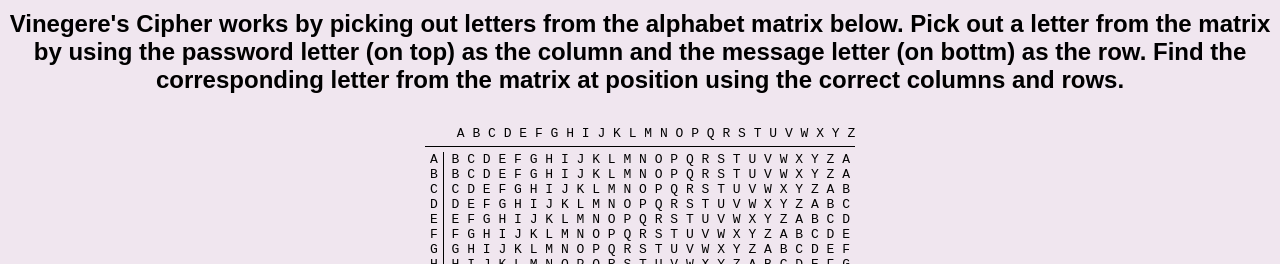
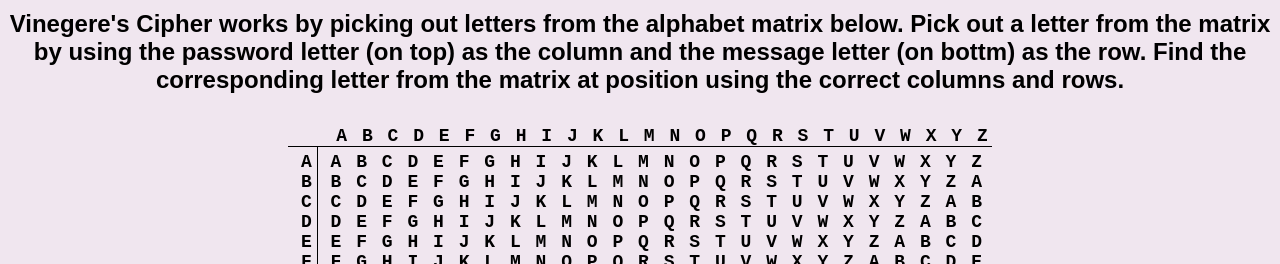
Before and after one commit to ConleyPotter/vigenereCipher, a website: page app/cipher.html in a window 1280 px wide. Both pictures are taken after typing "Sample", "Sample" into the empty fields and a click on the button "Submit". Shown: the part 523-787 px from the top of the page. Drawn offline with Linux system fonts and the light colour scheme; a web font is replaced by a local one.

Commit message:
fixed alphabet spacing

```diff
--- a/app/cipher.html
+++ b/app/cipher.html
@@ -30,10 +30,10 @@
         Vinegere's Cipher works by picking out letters from the alphabet matrix below. Pick out a letter from the matrix by using the password letter (on top) as the column and the message letter (on bottm) as the row. Find the corresponding letter from the matrix at position using the correct columns and rows.
       </h4>
 
-      <p class="monospace">
+      <h5 class="monospace">
         <span class="col-keys"><span class="col-key first-col">A</span> <span class="col-key">B</span> <span class="col-key">C</span> <span class="col-key">D</span> <span class="col-key">E</span> <span class="col-key">F</span> <span class="col-key">G</span> <span class="col-key">H</span> <span class="col-key">I</span> <span class="col-key">J</span> <span class="col-key">K</span> <span class="col-key">L</span> <span class="col-key">M</span> <span class="col-key">N</span> <span class="col-key">O</span> <span class="col-key">P</span> <span class="col-key">Q</span> <span class="col-key">R</span> <span class="col-key">S</span> <span class="col-key">T</span> <span class="col-key">U</span> <span class="col-key">V</span> <span class="col-key">W</span> <span class="col-key">X</span> <span class="col-key">Y</span> <span class="col-key">Z</span></span>
         <br/>
-          <span class="row-key">A</span> <span class="letter col-A row-A">B</span> <span class="letter col-B row-A">C</span> <span class="letter col-C row-A">D</span> <span class="letter col-D row-A">E</span> <span class="letter col-E row-A">F</span> <span class="letter col-F row-A">G</span> <span class="letter col-G row-A">H</span> <span class="letter col-H row-A">I</span> <span class="letter col-I row-A">J</span> <span class="letter col-J row-A">K</span> <span class="letter col-K row-A">L</span> <span class="letter col-L row-A">M</span> <span class="letter col-M row-A">N</span> <span class="letter col-N row-A">O</span> <span class="letter col-O row-A">P</span> <span class="letter col-P row-A">Q</span> <span class="letter col-Q row-A">R</span> <span class="letter col-R row-A">S</span> <span class="letter col-S row-A">T</span> <span class="letter col-T row-A">U</span> <span class="letter col-U row-A">V</span> <span class="letter col-V row-A">W</span> <span class="letter col-W row-A">X</span> <span class="letter col-X row-A">Y</span> <span class="letter col-Y row-A">Z</span> <span class="letter col-Z row-A">A</span><br/>
+          <span class="row-key">A</span> <span class="letter col-A row-A">A</span> <span class="letter col-B row-A">B</span> <span class="letter col-C row-A">C</span> <span class="letter col-D row-A">D</span> <span class="letter col-E row-A">E</span> <span class="letter col-F row-A">F</span> <span class="letter col-G row-A">G</span> <span class="letter col-H row-A">H</span> <span class="letter col-I row-A">I</span> <span class="letter col-J row-A">J</span> <span class="letter col-K row-A">K</span> <span class="letter col-L row-A">L</span> <span class="letter col-M row-A">M</span> <span class="letter col-N row-A">N</span> <span class="letter col-O row-A">O</span> <span class="letter col-P row-A">P</span> <span class="letter col-Q row-A">Q</span> <span class="letter col-R row-A">R</span> <span class="letter col-S row-A">S</span> <span class="letter col-T row-A">T</span> <span class="letter col-U row-A">U</span> <span class="letter col-V row-A">V</span> <span class="letter col-W row-A">W</span> <span class="letter col-X row-A">X</span> <span class="letter col-Y row-A">Y</span> <span class="letter col-Z row-A">Z</span><br/>
           <span class="row-key">B</span> <span class="letter col-A row-B">B</span> <span class="letter col-B row-B">C</span> <span class="letter col-C row-B">D</span> <span class="letter col-D row-B">E</span> <span class="letter col-E row-B">F</span> <span class="letter col-F row-B">G</span> <span class="letter col-G row-B">H</span> <span class="letter col-H row-B">I</span> <span class="letter col-I row-B">J</span> <span class="letter col-J row-B">K</span> <span class="letter col-K row-B">L</span> <span class="letter col-L row-B">M</span> <span class="letter col-M row-B">N</span> <span class="letter col-N row-B">O</span> <span class="letter col-O row-B">P</span> <span class="letter col-P row-B">Q</span> <span class="letter col-Q row-B">R</span> <span class="letter col-R row-B">S</span> <span class="letter col-S row-B">T</span> <span class="letter col-T row-B">U</span> <span class="letter col-U row-B">V</span> <span class="letter col-V row-B">W</span> <span class="letter col-W row-B">X</span> <span class="letter col-X row-B">Y</span> <span class="letter col-Y row-B">Z</span> <span class="letter col-Z row-B">A</span><br/>
           <span class="row-key">C</span> <span class="letter col-A row-C">C</span> <span class="letter col-B row-C">D</span> <span class="letter col-C row-C">E</span> <span class="letter col-D row-C">F</span> <span class="letter col-E row-C">G</span> <span class="letter col-F row-C">H</span> <span class="letter col-G row-C">I</span> <span class="letter col-H row-C">J</span> <span class="letter col-I row-C">K</span> <span class="letter col-J row-C">L</span> <span class="letter col-K row-C">M</span> <span class="letter col-L row-C">N</span> <span class="letter col-M row-C">O</span> <span class="letter col-N row-C">P</span> <span class="letter col-O row-C">Q</span> <span class="letter col-P row-C">R</span> <span class="letter col-Q row-C">S</span> <span class="letter col-R row-C">T</span> <span class="letter col-S row-C">U</span> <span class="letter col-T row-C">V</span> <span class="letter col-U row-C">W</span> <span class="letter col-V row-C">X</span> <span class="letter col-W row-C">Y</span> <span class="letter col-X row-C">Z</span> <span class="letter col-Y row-C">A</span> <span class="letter col-Z row-C">B</span><br/>
           <span class="row-key">D</span> <span class="letter col-A row-D">D</span> <span class="letter col-B row-D">E</span> <span class="letter col-C row-D">F</span> <span class="letter col-D row-D">G</span> <span class="letter col-E row-D">H</span> <span class="letter col-F row-D">I</span> <span class="letter col-G row-D">J</span> <span class="letter col-H row-D">K</span> <span class="letter col-I row-D">L</span> <span class="letter col-J row-D">M</span> <span class="letter col-K row-D">N</span> <span class="letter col-L row-D">O</span> <span class="letter col-M row-D">P</span> <span class="letter col-N row-D">Q</span> <span class="letter col-O row-D">R</span> <span class="letter col-P row-D">S</span> <span class="letter col-Q row-D">T</span> <span class="letter col-R row-D">U</span> <span class="letter col-S row-D">V</span> <span class="letter col-T row-D">W</span> <span class="letter col-U row-D">X</span> <span class="letter col-V row-D">Y</span> <span class="letter col-W row-D">Z</span> <span class="letter col-X row-D">A</span> <span class="letter col-Y row-D">B</span> <span class="letter col-Z row-D">C</span><br/>
@@ -59,7 +59,7 @@
           <span class="row-key">X</span> <span class="letter col-A row-X">X</span> <span class="letter col-B row-X">Y</span> <span class="letter col-C row-X">Z</span> <span class="letter col-D row-X">A</span> <span class="letter col-E row-X">B</span> <span class="letter col-F row-X">C</span> <span class="letter col-G row-X">D</span> <span class="letter col-H row-X">E</span> <span class="letter col-I row-X">F</span> <span class="letter col-J row-X">G</span> <span class="letter col-K row-X">H</span> <span class="letter col-L row-X">I</span> <span class="letter col-M row-X">J</span> <span class="letter col-N row-X">K</span> <span class="letter col-O row-X">L</span> <span class="letter col-P row-X">M</span> <span class="letter col-Q row-X">N</span> <span class="letter col-R row-X">O</span> <span class="letter col-S row-X">P</span> <span class="letter col-T row-X">Q</span> <span class="letter col-U row-X">R</span> <span class="letter col-V row-X">S</span> <span class="letter col-W row-X">T</span> <span class="letter col-X row-X">U</span> <span class="letter col-Y row-X">V</span> <span class="letter col-Z row-X">W</span><br/>
           <span class="row-key">Y</span> <span class="letter col-A row-Y">Y</span> <span class="letter col-B row-Y">Z</span> <span class="letter col-C row-Y">A</span> <span class="letter col-D row-Y">B</span> <span class="letter col-E row-Y">C</span> <span class="letter col-F row-Y">D</span> <span class="letter col-G row-Y">E</span> <span class="letter col-H row-Y">F</span> <span class="letter col-I row-Y">G</span> <span class="letter col-J row-Y">H</span> <span class="letter col-K row-Y">I</span> <span class="letter col-L row-Y">J</span> <span class="letter col-M row-Y">K</span> <span class="letter col-N row-Y">L</span> <span class="letter col-O row-Y">M</span> <span class="letter col-P row-Y">N</span> <span class="letter col-Q row-Y">O</span> <span class="letter col-R row-Y">P</span> <span class="letter col-S row-Y">Q</span> <span class="letter col-T row-Y">R</span> <span class="letter col-U row-Y">S</span> <span class="letter col-V row-Y">T</span> <span class="letter col-W row-Y">U</span> <span class="letter col-X row-Y">V</span> <span class="letter col-Y row-Y">W</span> <span class="letter col-Z row-Y">X</span><br/>
           <span class="row-key">Z</span> <span class="letter col-A row-Z">Z</span> <span class="letter col-B row-Z">A</span> <span class="letter col-C row-Z">B</span> <span class="letter col-D row-Z">C</span> <span class="letter col-E row-Z">D</span> <span class="letter col-F row-Z">E</span> <span class="letter col-G row-Z">F</span> <span class="letter col-H row-Z">G</span> <span class="letter col-I row-Z">H</span> <span class="letter col-J row-Z">I</span> <span class="letter col-K row-Z">J</span> <span class="letter col-L row-Z">K</span> <span class="letter col-M row-Z">L</span> <span class="letter col-N row-Z">M</span> <span class="letter col-O row-Z">N</span> <span class="letter col-P row-Z">O</span> <span class="letter col-Q row-Z">P</span> <span class="letter col-R row-Z">Q</span> <span class="letter col-S row-Z">R</span> <span class="letter col-T row-Z">S</span> <span class="letter col-U row-Z">T</span> <span class="letter col-V row-Z">U</span> <span class="letter col-W row-Z">V</span> <span class="letter col-X row-Z">W</span> <span class="letter col-Y row-Z">X</span> <span class="letter col-Z row-Z">Y</span><br/>
-      </p>
+      </h5>
     </div>
 
   </div>
--- a/app/cipher.js
+++ b/app/cipher.js
@@ -53,7 +53,7 @@ document.addEventListener('letterPressed', (event) => {
       letter.classList.remove('correct');
     }, 5000);
     // check if the game has been won
-    if (gameCounter === message.length - 1) {
+    if (gameCounter === message.length) {
       gameCounter = 0;
       // and display the winning modal if it has been
       openModal('winning');
--- a/app/css/cipher.css
+++ b/app/css/cipher.css
@@ -47,15 +47,26 @@ button {
 
 .col-keys {
   display: inline-block;
-  padding-left: 32px;
-  padding-bottom: 5px;
+  padding-left: 48px;
   margin-bottom: 5px;
   border-bottom: 1px solid black;
 }
 
+.col-key {
+  padding-right: 4px;
+}
+
 .row-key {
-  padding-right: 5px;
+  padding: 5px;
   border-right: 1px solid black;
+}
+
+.letter {
+  padding: 2px;
+}
+
+.letter:hover {
+  cursor: pointer;
 }
 
 .correct {
```
